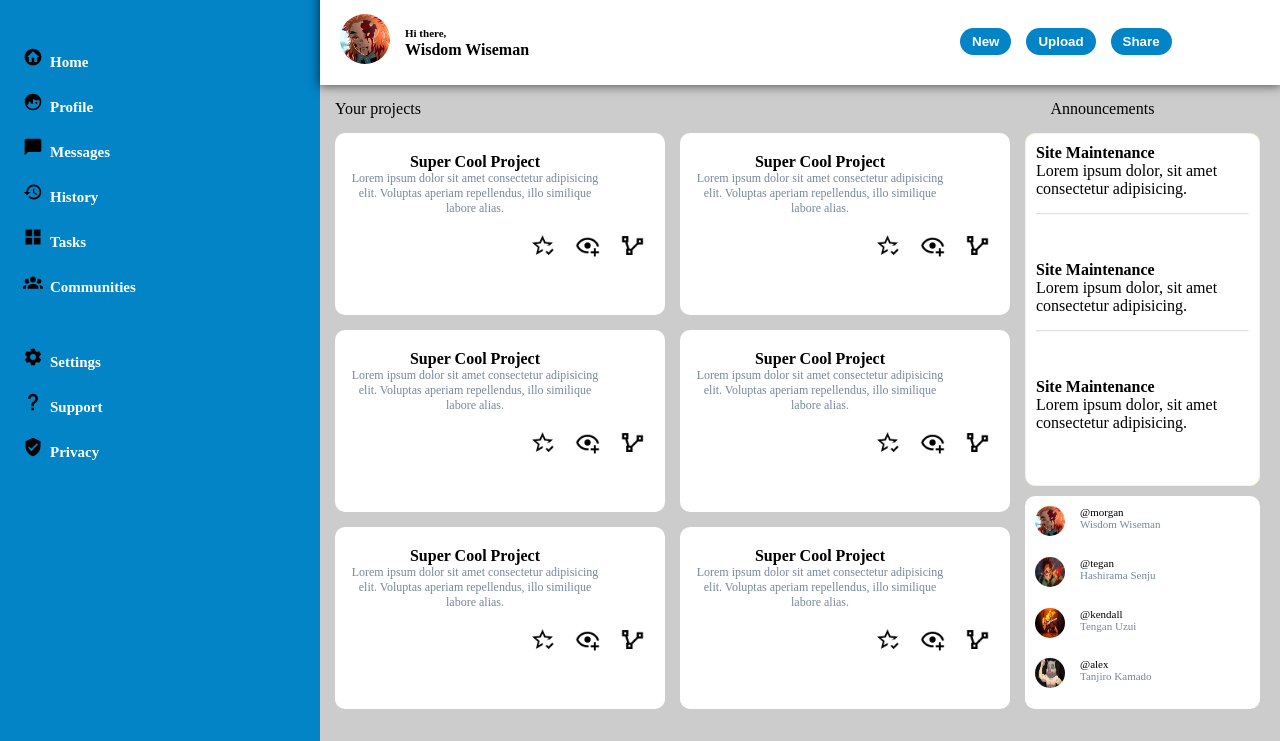
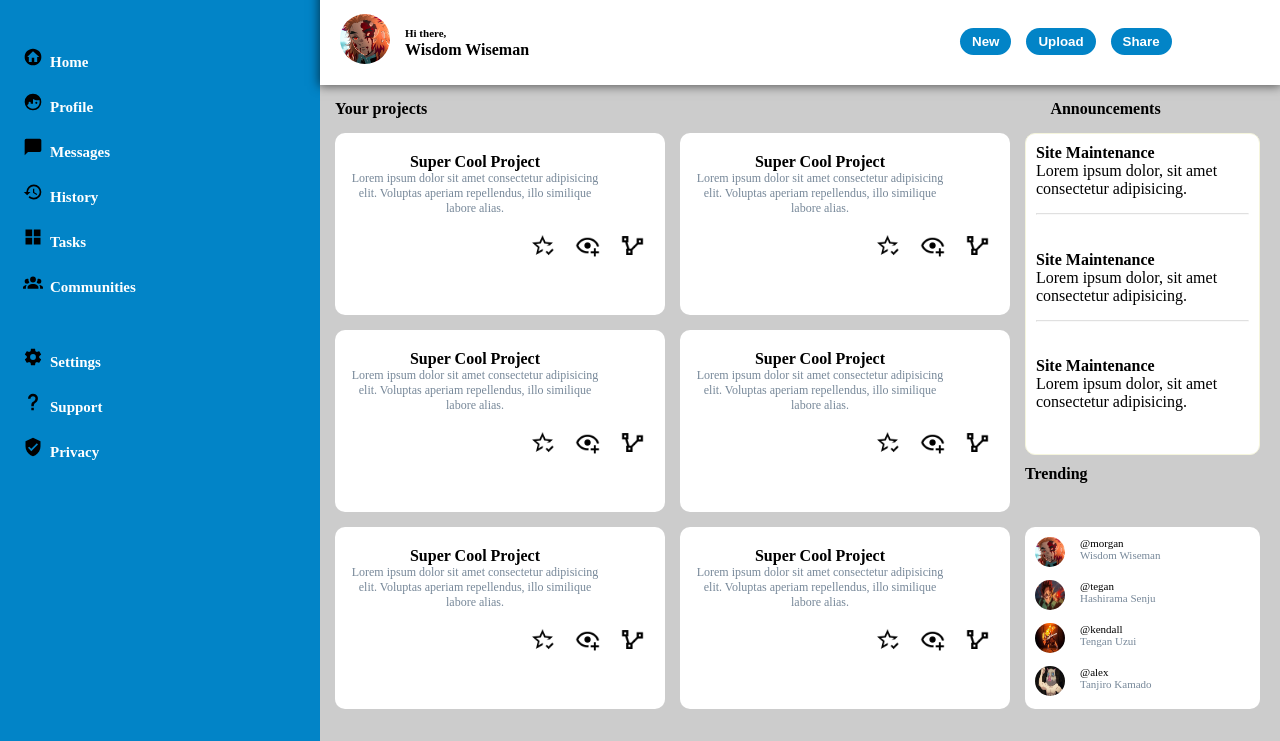
Before and after one commit to wizzidom/admin-dashboard, a plain HTML site: page index.html in a window 1280 px wide. Shown: the part 59-800 px from the top of the page. Drawn offline with Linux system fonts and the light colour scheme; a script that the page names is missing.

Commit message:
Changing fonts

```diff
--- a/index.html
+++ b/index.html
@@ -56,11 +56,12 @@
 
             </div>
             <div class="title-project">
-                <div>
+                <div style="font-weight: bolder;">
                     Your projects
                 </div>
-                <div>Announcements</div>
+                <div style="font-weight: bolder;">Announcements</div>
             </div>
+
             <div class="project-section">
 
                 <div class="projects">
@@ -137,7 +138,7 @@
 
                     </div>
                     </div>
-
+                        <p style="font-weight: bolder;">Trending</p>
                     <div class="trending">
 
                         <div>
```
